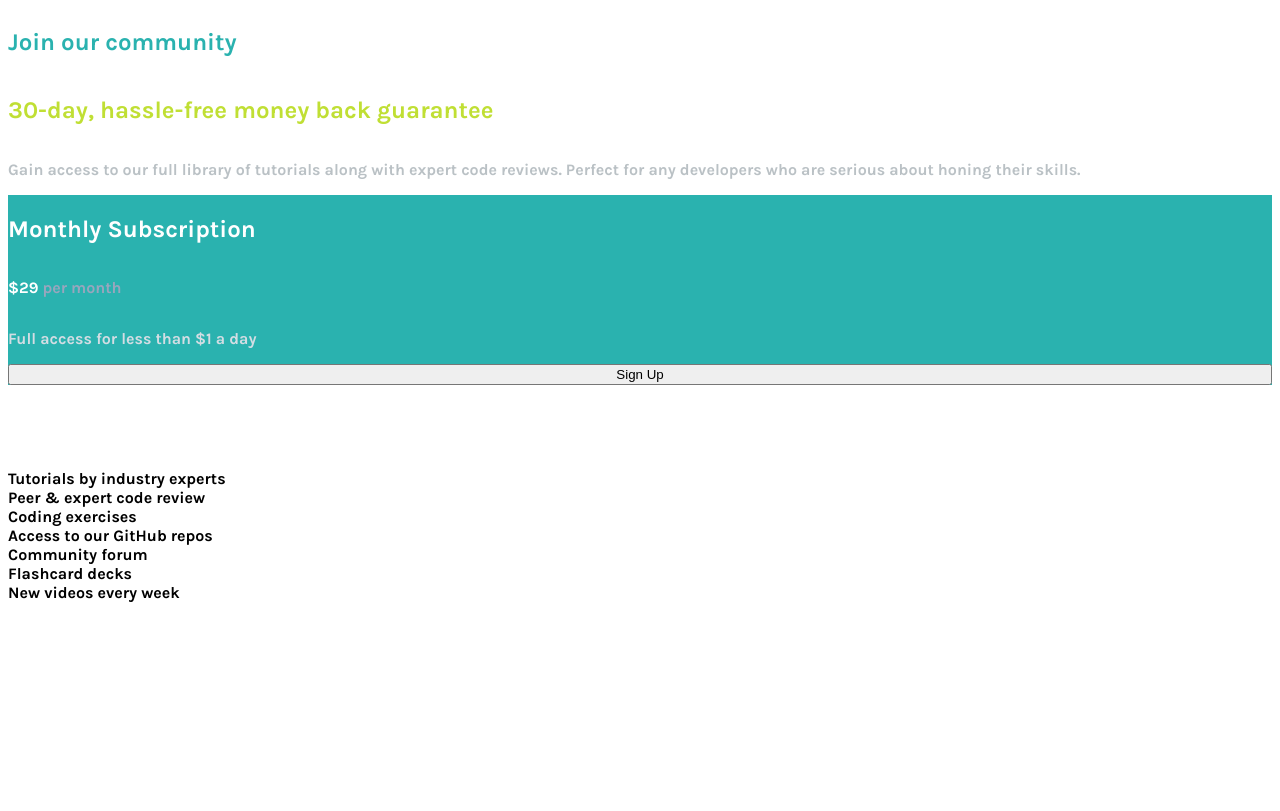
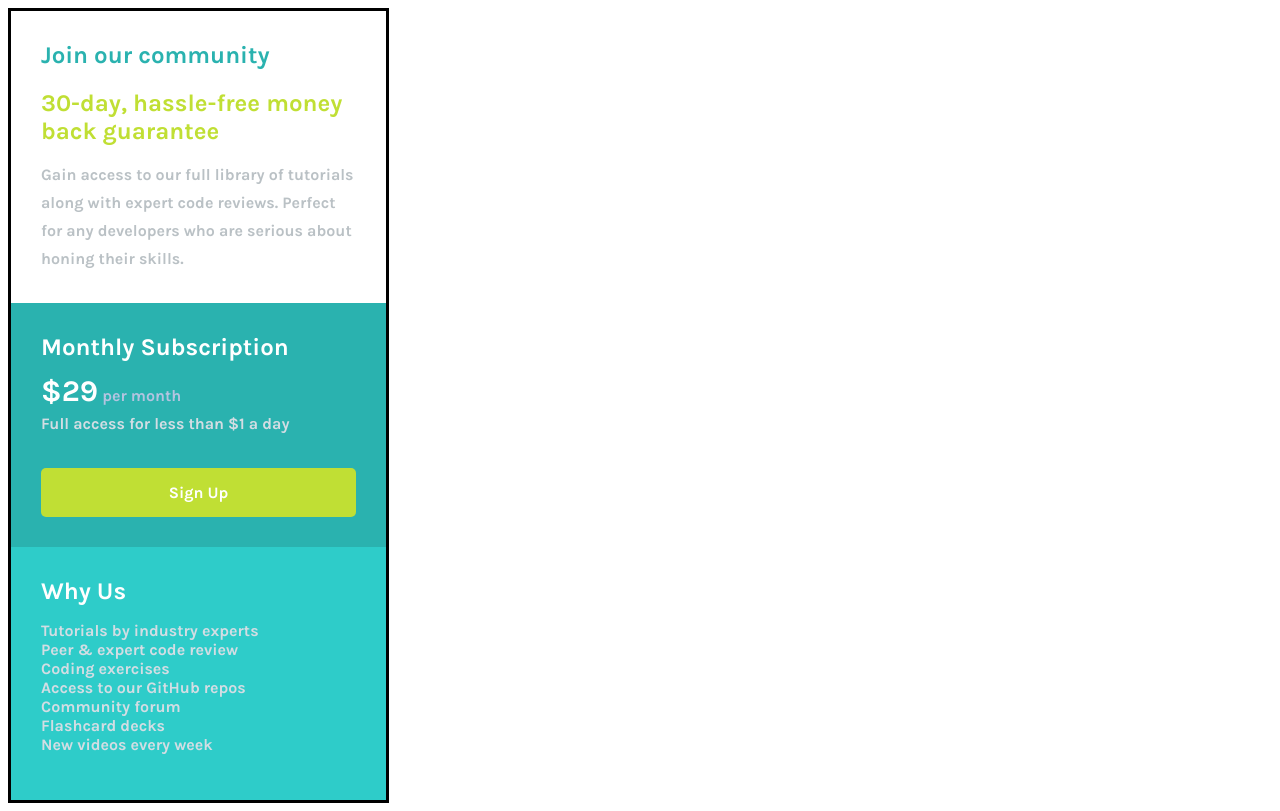
Before and after one commit to theague/task19, a plain HTML site: page index.html in a window 1280 px wide. Drawn offline with Linux system fonts and the light colour scheme.

Commit message:
first round of css

```diff
--- a/css/style.css
+++ b/css/style.css
@@ -1,47 +1,81 @@
 body {
+    font-family: 'Karla', sans-serif;
+    font-weight: 400;
+    font-size: 16px;
+    width: 375px;
+    border: 3px solid;
+}
+
+.container {
+    display: flex;
+    flex-direction: column;
+    padding: 30px 30px;
+}
+
+h1 {
+    color: hsl(179, 62%, 43%);
+    margin: 0;
+}
+
+h2 {
+    color: #fff;
+    margin-top: 0;
+    margin-bottom: 0;
+}
+
+h2.guarantee {
+    color: hsl(71, 73%, 54%);
+    margin: 20px 0 0 0;
+}
+
+p {
+    color: hsl(202, 9%, 75%);
+    line-height: 1.75em;
+    margin: 16px 0 0 0;
+}
+
+.main {
+    background-color: hsl(179, 62%, 43%);
+}
+.main h2 {
+    margin-bottom: 16px;
+}
+
+.main p {
+    color: hsl(204, 22%, 86%);
+    margin-top: 0;
+}
+
+span.cost {
+    color: #fff;
+    font-size: 30px;
+}
+
+.month {
+    color: hsl(217, 42%, 79%);
+}
+
+button {
+    margin-top: 30px;
+    padding: 15px;
+    color: #fff;
+    background-color: hsl(71, 73%, 54%);
+    border: none;
+    border-radius: 5px;
     font-family: 'Karla', sans-serif;
     font-weight: 400;
     font-size: 16px;
 }
 
-.container {
-    display: flex;
-    flex-direction: column;
+footer.container {
+    background-color: hsl(179, 63%, 49%);
+    padding-left: 30px;
 }
-
-h1 {
-    color: hsl(179, 62%, 43%);
-}
-
-h2 {
-    color: #fff;
-}
-
-.guarantee {
-    color: hsl(71, 73%, 54%)
-}
-
-p {
-    color: hsl(202, 9%, 75%);
-}
-
-.main {
-    background-color: hsl(179, 62%, 43%);
-}
-
-.main p {
-    color: hsl(204, 22%, 86%);
-}
-
-.cost {
-    color: #fff;
-}
-
-.month {
-    color: hsl(218, 22%, 67%);
-}
-
 ul {
     list-style-type: none;
     padding-left: 0;
 }
+
+li {
+    color: hsl(204, 22%, 86%);
+}
```
